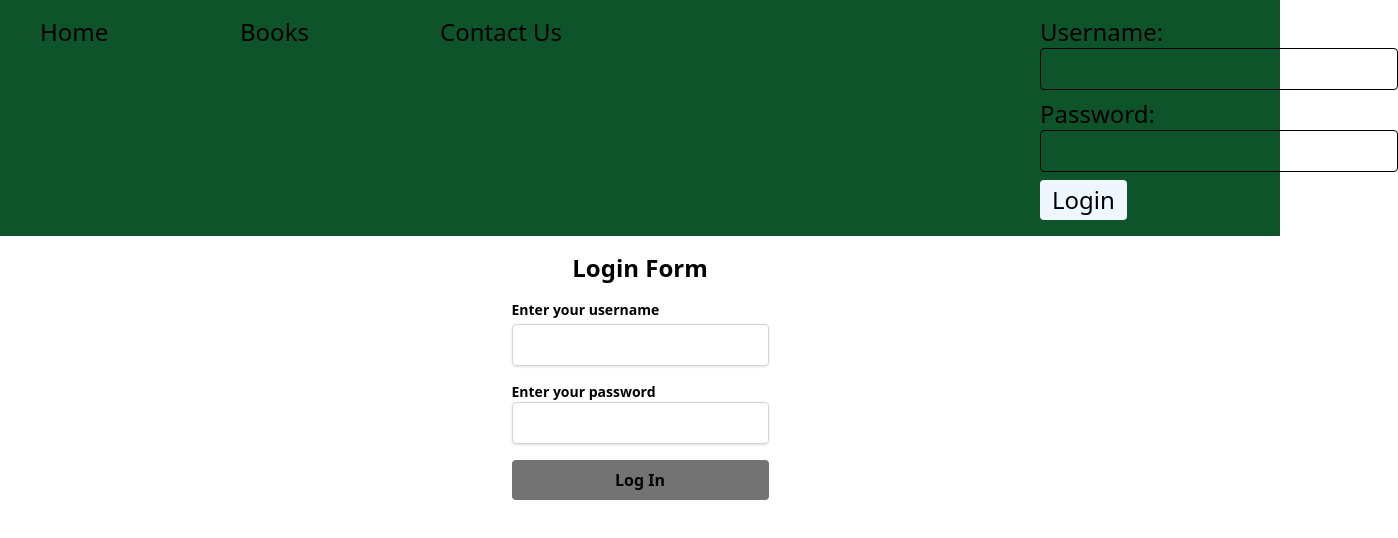
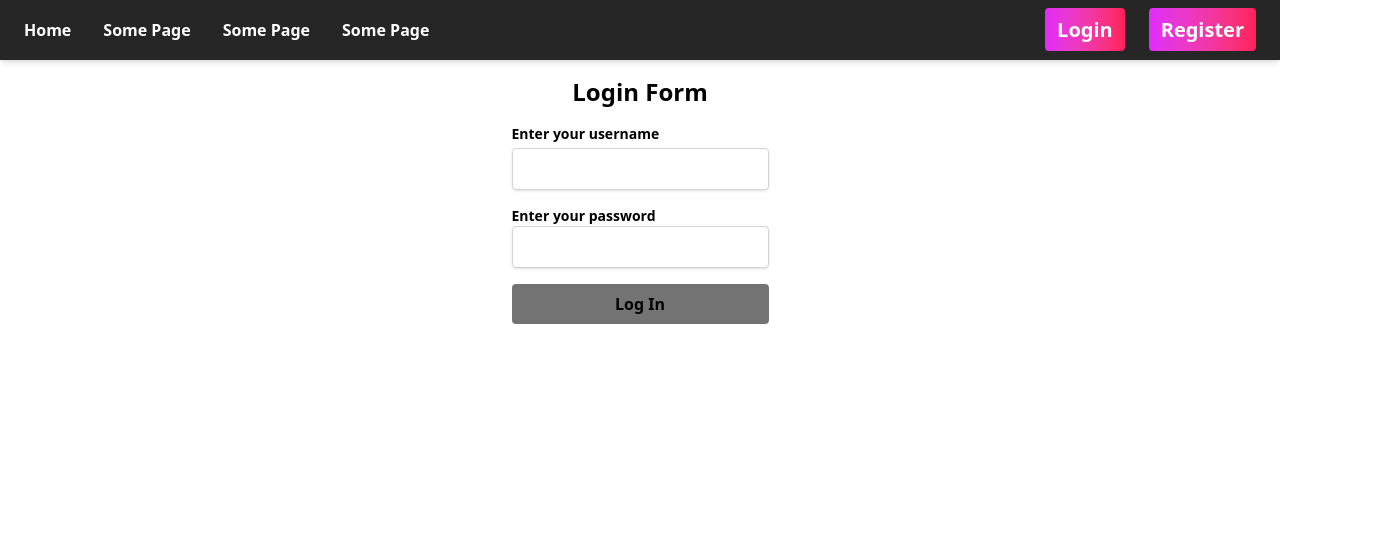
Before and after one commit to jbvillegas/MiniProject_CIS498, a React (Vite) app: page /login in a window 1280 px wide. Shown: the top 538 px of the page, 1398 px wide, since content can reach past the window. Built offline with nearby package versions, Linux system fonts and the light colour scheme.

Commit message:
Updated nav bar, and login component. Implemented navigation using Link from Reac Router to persist states

```diff
--- a/src/components/Login.jsx
+++ b/src/components/Login.jsx
@@ -9,6 +9,11 @@ const Login = () => {
   const handleSubmit = (e) => {
     e.preventDefault();
 
+    if (logStatus) {
+      alert("You are already in!");
+      console.log("You are already in!");
+      return;
+    } else {
       if (!username || !pwd) {
         alert("Please fill in both username and password to continue");
         return;
@@ -16,13 +21,10 @@ const Login = () => {
 
       if (username && pwd) {
         setLogStatus(true);
+        alert("Login successful!");
       } else {
         alert("Login unsuccessful, please check your credentials");
       }
-
-    if (logStatus) {
-      console.log("Logged In");
-      return;
     }
   };
 
--- a/src/components/NavBar.jsx
+++ b/src/components/NavBar.jsx
@@ -1,79 +1,19 @@
-import {useState, useContext} from "react";
-import {DataContext} from "../App";
-
+import { Link } from 'react-router-dom';
 
 const NavBar = () => {
-  const [uname, setUName] = useState("");
-  const [password, setPassword] = useState("");
-  const {logStatus,setLogStatus}=useContext(DataContext);
+  return (
+    <div className="flex justify-between items-center px-6 py-4 bg-neutral-800 text-white shadow-md">
+      <div className="flex space-x-8">
+        <Link to="/home" className="font-bold">Home</Link>
+        <Link to="/x" className="font-bold">Some Page</Link>
+        <Link to="/y" className="font-bold">Some Page</Link>
+        <Link to="/z" className="font-bold">Some Page</Link>
+      </div>
+      <div className="space-x-4">
+        <Link to="/login" className="px-3 py-2 text-xl font-bold rounded bg-linear-to-r from-fuchsia-500  to-rose-500">Login</Link>
+        <Link to="/register" className="px-3 py-2 ml-2 text-xl font-bold rounded bg-gradient-to-r from-fuchsia-500 to-rose-500">Register</Link>
+      </div>
 
-  const check = () => {
-    if (uname.trim() === "user1" && password.trim() === "test") {
-      setLogStatus(1);
-    }
-  };
-
-  const logout = () => {
-    setLogStatus(0);
-    setUName("");
-    setPassword("");
-  };
-
-  const loginForm = (
-    <div className="space-y-2">
-      <div>
-        <label className="block">Username:</label>
-        <input
-          type="text"
-          value={uname}
-          onChange={(e) => setUName(e.target.value)}
-          className="border rounded p-1"
-        />
-      </div>
-      <div>
-        <label className="block">Password:</label>
-        <input
-          type="password"
-          value={password}
-          onChange={(e) => setPassword(e.target.value)}
-          className="border rounded p-1"
-        />
-      </div>
-      <button
-        onClick={check}
-        className="bg-blue-50 text-black px-3 py-1 rounded hover:bg-green-600"
-      >
-        Login
-      </button>
-    </div>
-  );
-
-  const logoutUser = (
-    <div className="space-y-2">
-      <p>Hello, <strong>user1</strong>!</p>
-      <button
-        onClick={logout}
-        className="bg-red-500 text-white px-3 py-1 rounded hover:bg-red-700"
-      >
-        Logout
-      </button>
-    </div>
-  );
-
-  return (
-    <div className="grid grid-cols-6 bg-green-900 text-2xl px-10 py-4">
-      <div>
-        <a href="/home" className="hover:underline">Home</a>
-      </div>
-      <div>
-        <a href="/books" className="hover:underline">Books</a>
-      </div>
-      <div>
-        <a href="/contactus" className="hover:underline">Contact Us</a>
-      </div>
-      <div></div>
-      <div></div>
-      <div>{logStatus ? logoutUser : loginForm}</div>
     </div>
   );
 };
```
Lines whose indentation alone changed are shown as unchanged.
